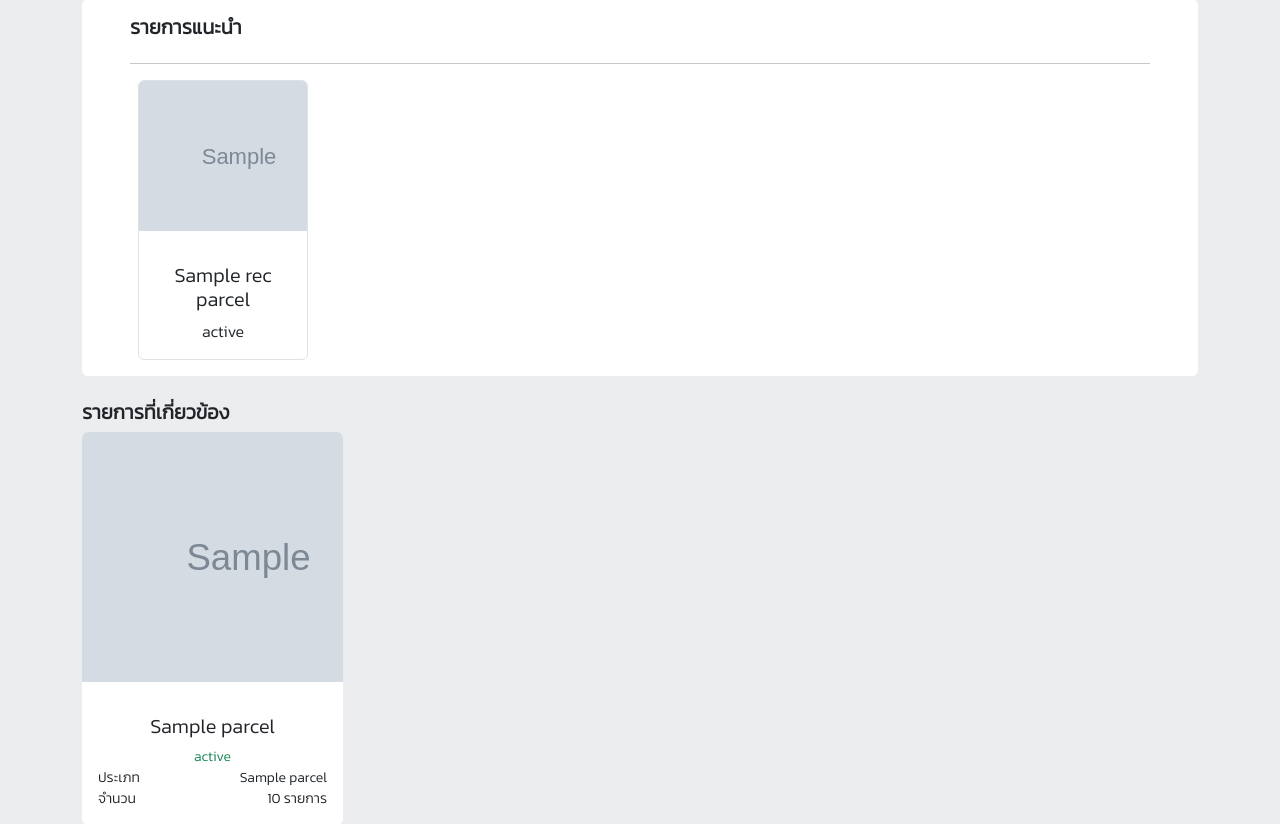
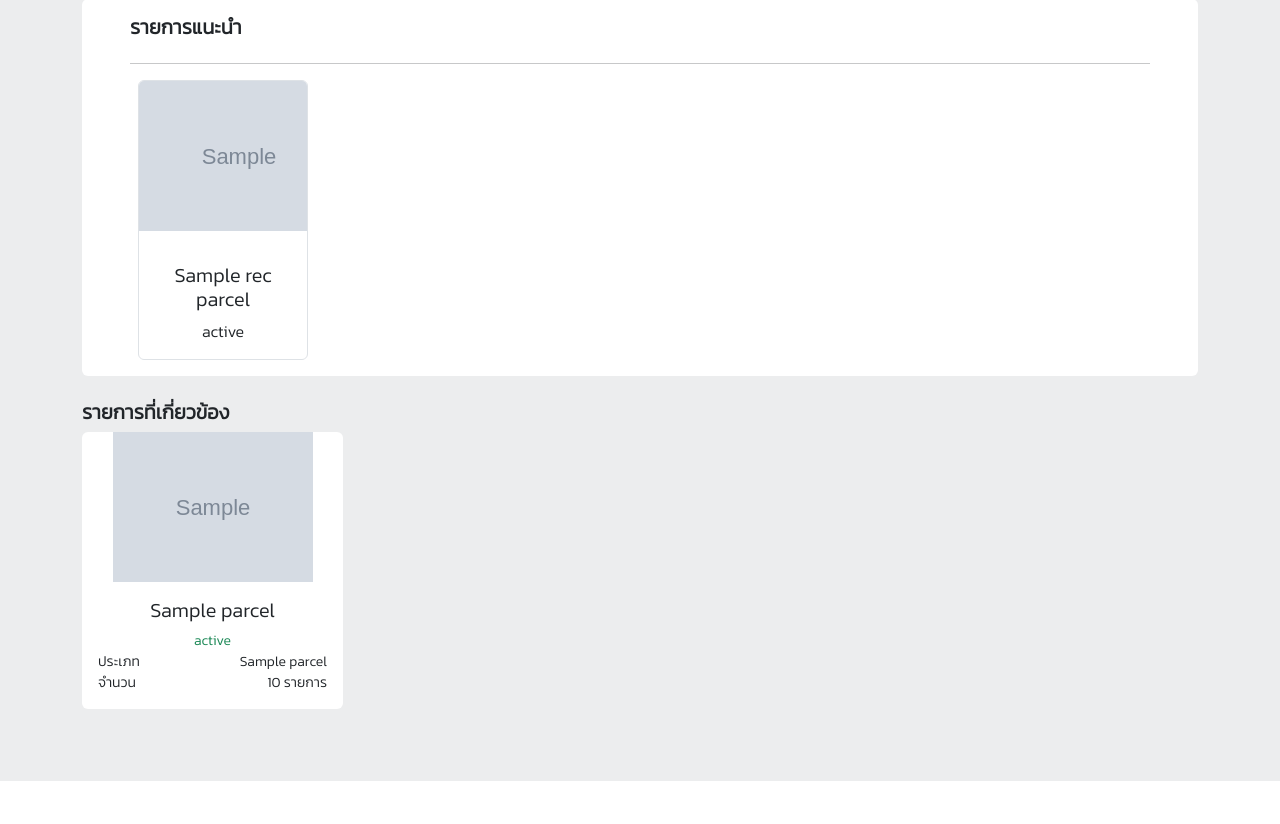
Before and after one commit to ponchakridsrisuwan/MyProject-UBORROWU, a Django app: template myapp/template/pages/user_detail.html in a window 1280 px wide. Shown: the part 945-1769 px from the top of the page. After the commit the page ends 1726 px from the top, so only its background shows below. Run offline with Django 4.2, Linux system fonts and the light colour scheme; the template is opened without the code that fills it: most values are stand-ins (such as "Sample title", 1, 10 or a date in 2020); grey boxes marked "Sample" are stand-in pictures; some libraries are stand-ins or nearby versions.

Commit message:
Update user_detail.html

```diff
--- a/myapp/template/pages/user_detail.html
+++ b/myapp/template/pages/user_detail.html
@@ -139,7 +139,7 @@
         {% for AllParcelAll in AllParcelAll %}
             <div class="col-6 col-sm-4 col-md-3 mb-4">
                 <div class=" card ">
-                    <div class="text-center" data-mdb-ripple-color="light">
+                    <div class="text-center thumbnailey w-100" data-mdb-ripple-color="light">
                         <img src="{{ AllParcelAll.image.url | safe }}" style=" object-position: center; max-height: 250px; margin-bottom: 1rem;"/>
                     </div>
                     <div class="card-body small">
```
